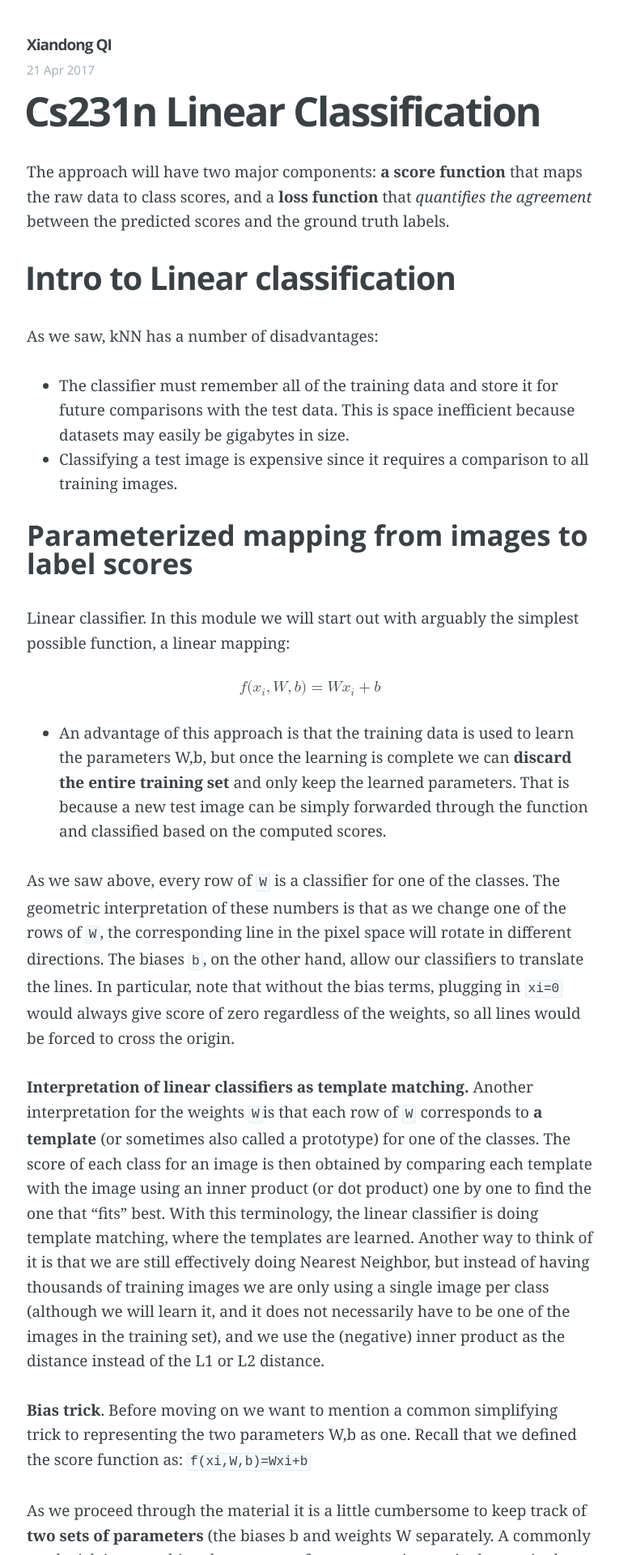
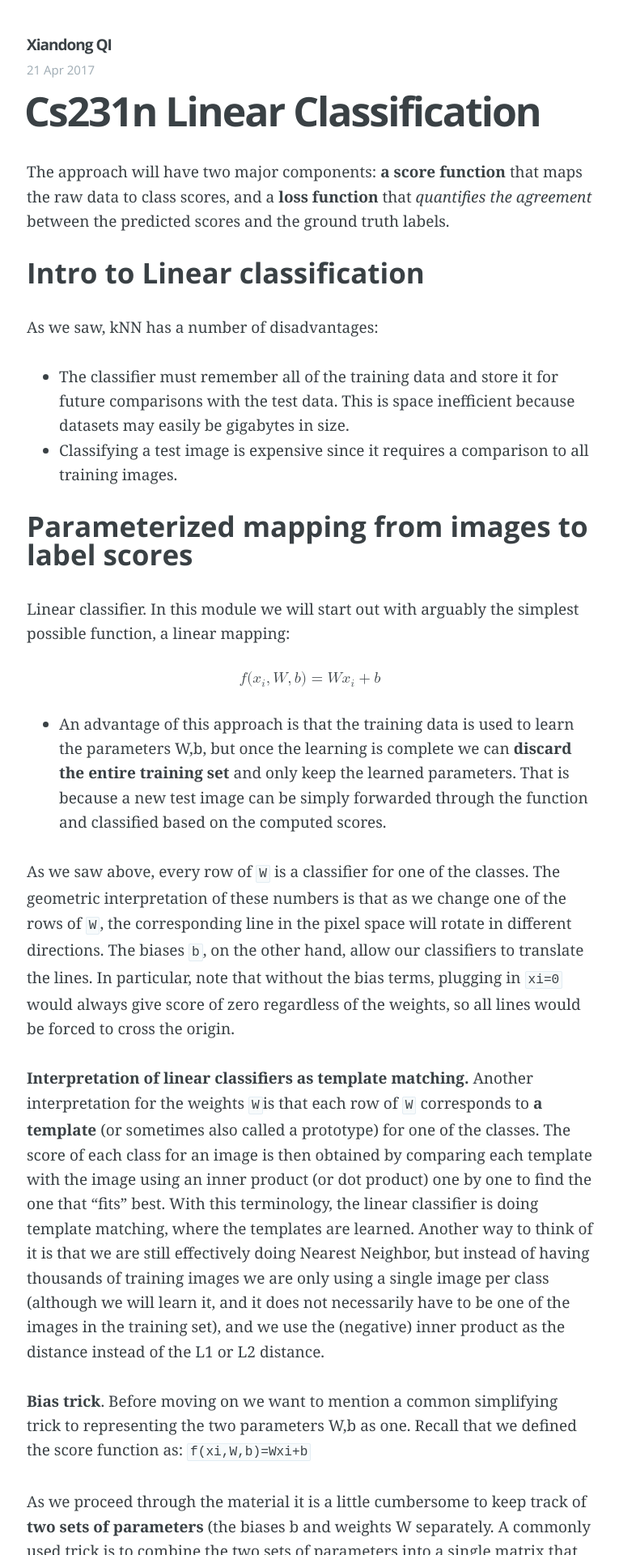
Before and after one commit to xiandong79/xiandong79.github.io, a Jekyll site: the page built from _posts/2017-04-21-cs231n-Linear-Classification.md, in a window 1280 px wide. Shown: the top 1920 px of the page at 81% size, without its empty margins (257-1022 px from the left). Built offline with Jekyll 4.4.1, drawn with Linux system fonts in a browser that asks for light colours; our own code applies the rules of GitHub Pages for plain Markdown files.

```diff
--- a/_posts/2017-04-21-cs231n-Linear-Classification.md
+++ b/_posts/2017-04-21-cs231n-Linear-Classification.md
@@ -1,6 +1,8 @@
  The approach will have two major components: **a score function** that maps the raw data to class scores, and a **loss function** that *quantifies the agreement* between the predicted scores and the ground truth labels.
 
-## Intro to Linear classification
+
+
+### Intro to Linear classification
 As we saw, kNN has a number of disadvantages:
 
 * The classifier must remember all of the training data and store it for future comparisons with the test data. This is space inefficient because datasets may easily be gigabytes in size.
```
Also changed, not shown: _posts/2017-04-22-cs231n-Optimization-SGD.md (line endings or trailing spaces).
